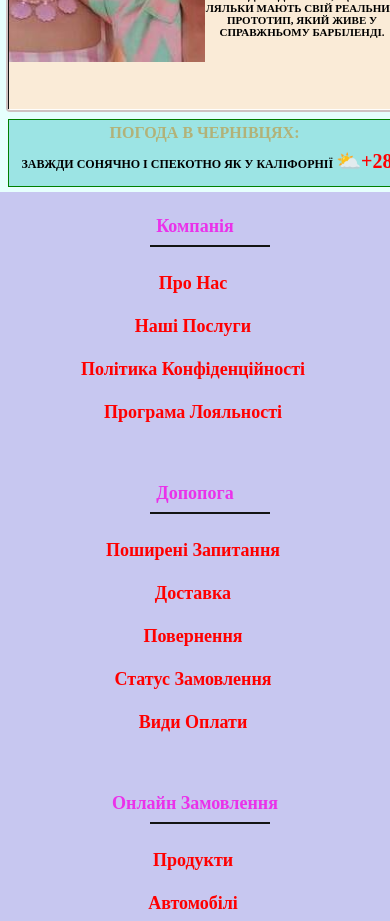
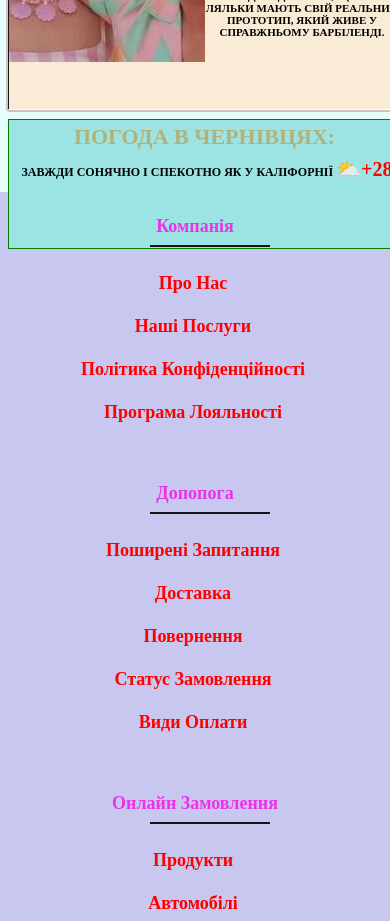
Before and after one commit to pratsya/react, a React (Create React App) app: page / in a window 390 px wide. Shown: the part 2680-3601 px from the top of the page. Built offline with nearby package versions, Linux system fonts and the light colour scheme.

Commit message:
Initial commit

```diff
--- a/src/main.css
+++ b/src/main.css
@@ -100,23 +100,24 @@ span {
     display: block;
     width: 880px;
   }
-
+  .mainRight {
+    height: 1144px;
+  }
   .mainLeft,
   .mainRight,
   img.mainRightImage,
   .mainLeftLink > img,
   .mainRight > ul > li {
-    width: 880px;
-  }
+    width: 818px;
     h3.mainLeftText {
       font-size: 16px;
       padding: 0 0 0 12px;
     }
+  }
   a.mainRightLink,
   .mainRightText {
-    width: 878px;
+    width: 818px;
     padding: 40px 0 0 0;
-    width: 816px;
   }
 
   .mainRightLink > img {
@@ -126,6 +127,11 @@ span {
   .mainRight > ul > li.pogoda {
     width: 874px;
   }
+
+  .mainRight > ul > li.pogoda {
+    width: 820px;
+    margin: 141px 0 0 0;
+  }
   li.pogoda > h3 {
     margin: 4px 42px 0 0px;
   }
@@ -134,47 +140,31 @@ span {
 @media (max-width: 827px) {
   .main {
     display: block;
-    width: 824px;
-  }
-  .leftSide {
-    width: 826px;
   }
   .mainRight {
-    width: 800px;
+    width: 818px;
   }
   .mainRightText {
     width: 592px;
     font-size: 18px;
-    margin: -48px 0 0 0;
+    margin: -36px 0 0 0px;
   }
-
-  .mainLeft,
-  .mainRight,
-  img.mainRightImage,
-  .mainLeftLink > img,
-  .mainRight > ul > li {
-    width: 816px;
+  .mainRightLink {
+    width: 734px;
   }
-  a.mainRightLink:hover {
-    width: 816px;
-  }
-  .mainRightLink:hover .mainRightText {
-    margin: -48px 0 0 0px;
-  }
-}
-/* .mainRightText {
-    width: 824px;
-  } */
   .mainRight > ul > li.pogoda {
     width: 796px;
+    margin: 8px 0 0 0px;
+    height: 128px;
   }
   li.pogoda > h3 {
     color: #b2b278;
-  margin: 12px 14px 0 0;
-  font-size: 16px;
+    margin: 41px 14px 0 0;
+    font-size: 22px;
   }
   li.pogoda > h4 {
     margin: 0 0 0 0;
+  }
 }
 
 @media (max-width: 768px) {
```
Lines whose indentation alone changed are shown as unchanged.
